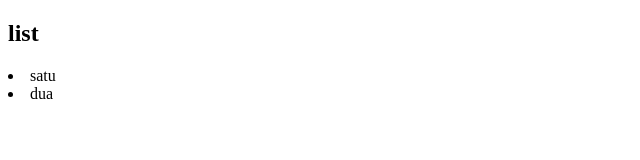
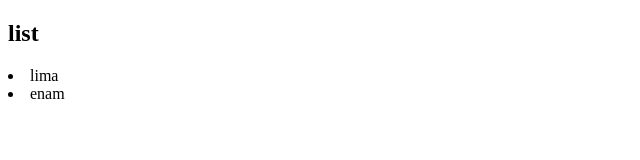
Before and after one commit to enchanted25/febri-git-test2, a plain HTML site: page index.html in a window 1280 px wide. Shown: the full height of the page, 0-640 px from the left. Drawn offline with Linux system fonts and the light colour scheme.

Commit message:
mengubah list

```diff
--- a/index.html
+++ b/index.html
@@ -8,7 +8,7 @@
 </head>
 <body>
     <h2>list</h2>
-        <li>satu</li>
-        <li>dua</li>
+        <li>lima</li>
+        <li>enam</li>
 </body>
 </html>
```
